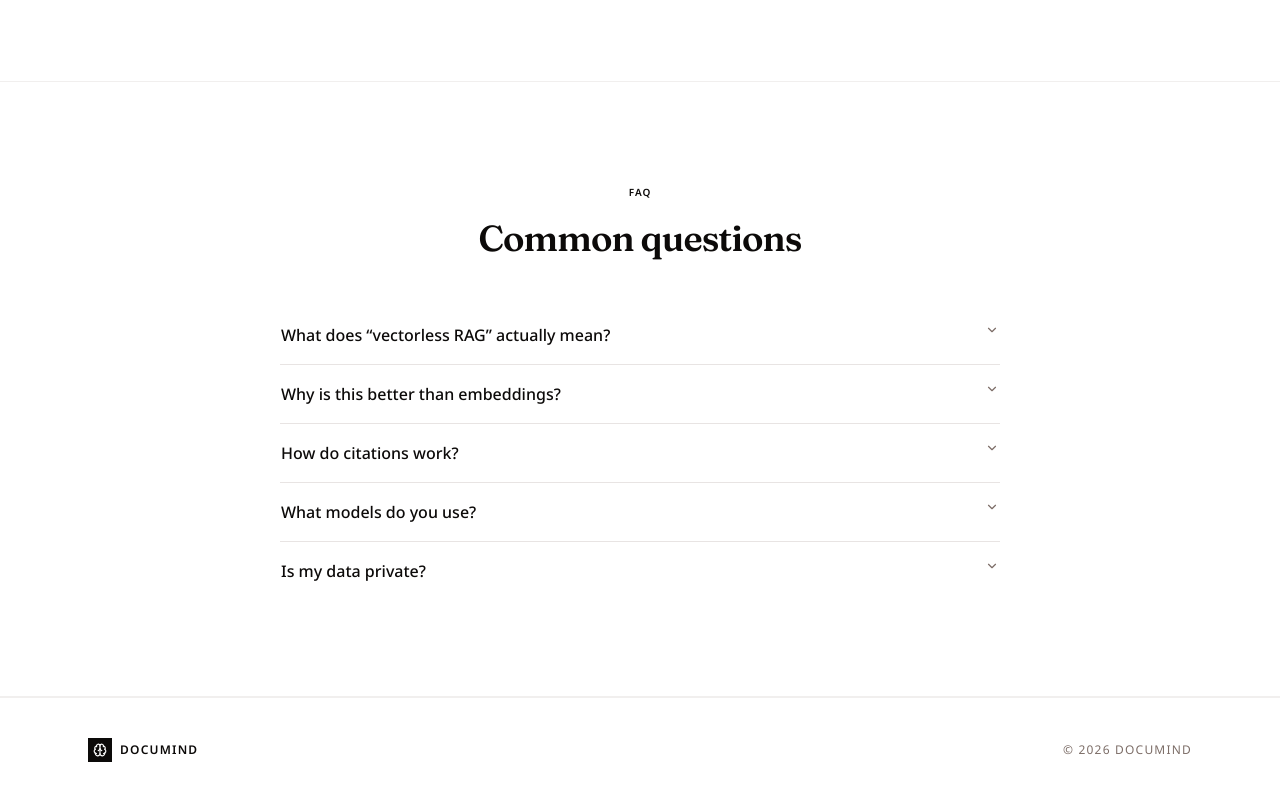
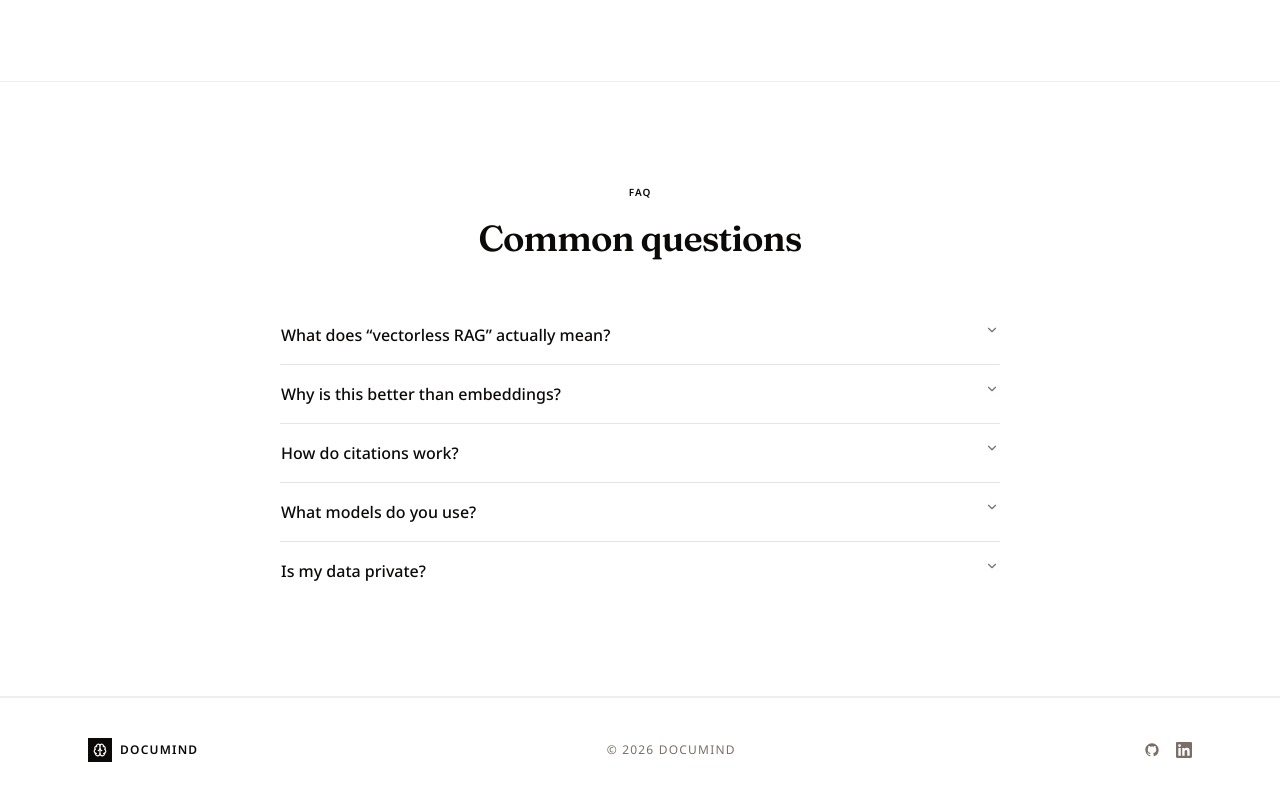
Before and after one commit to RakibulIslamm/docu_mind, a Next.js app: page / in a window 1280 px wide. Shown: the part 4821-5621 px from the top of the page. Built offline with nearby package versions, Linux system fonts and the light colour scheme; no server answers.

Commit message:
feat: update README and UI to include links to GitHub and LinkedIn; enhance AI disabled messages with repo link

```diff
--- a/app/dashboard/documents/page.tsx
+++ b/app/dashboard/documents/page.tsx
@@ -85,7 +85,8 @@
               <strong>AI features are disabled for this deployment.</strong>{" "}
               {!aiEnv.configured && aiEnv.reason === "missing"
                 ? "Set OPENROUTER_API_KEY in .env.local — document parsing requires it."
-                : "Clone the repo locally to try it — see README."}
+                : <>Clone the <a href="https://github.com/RakibulIslamm/docu_mind" target="_blank" rel="noopener noreferrer" className="underline underline-offset-2 hover:opacity-80">repo</a> locally to try it.</>
+              }
             </p>
           </div>
         )}
--- a/app/page.tsx
+++ b/app/page.tsx
@@ -743,6 +743,30 @@
         <p className="text-xs uppercase tracking-widest text-muted-foreground">
           © {new Date().getFullYear()} DocuMind
         </p>
+        <div className="flex items-center gap-4">
+          <a
+            href="https://github.com/RakibulIslamm/docu_mind"
+            target="_blank"
+            rel="noopener noreferrer"
+            aria-label="GitHub repository"
+            className="text-muted-foreground transition-colors hover:text-foreground"
+          >
+            <svg viewBox="0 0 24 24" className="size-4" fill="currentColor" aria-hidden="true">
+              <path d="M12 2C6.477 2 2 6.484 2 12.017c0 4.425 2.865 8.18 6.839 9.504.5.092.682-.217.682-.483 0-.237-.008-.868-.013-1.703-2.782.605-3.369-1.343-3.369-1.343-.454-1.158-1.11-1.466-1.11-1.466-.908-.62.069-.608.069-.608 1.003.07 1.531 1.032 1.531 1.032.892 1.53 2.341 1.088 2.91.832.092-.647.35-1.088.636-1.338-2.22-.253-4.555-1.113-4.555-4.951 0-1.093.39-1.988 1.029-2.688-.103-.253-.446-1.272.098-2.65 0 0 .84-.27 2.75 1.026A9.564 9.564 0 0112 6.844c.85.004 1.705.115 2.504.337 1.909-1.296 2.747-1.027 2.747-1.027.546 1.379.202 2.398.1 2.651.64.7 1.028 1.595 1.028 2.688 0 3.848-2.339 4.695-4.566 4.943.359.309.678.92.678 1.855 0 1.338-.012 2.419-.012 2.747 0 .268.18.58.688.482A10.019 10.019 0 0022 12.017C22 6.484 17.522 2 12 2z" />
+            </svg>
+          </a>
+          <a
+            href="https://www.linkedin.com/in/d-rakibul-islam/"
+            target="_blank"
+            rel="noopener noreferrer"
+            aria-label="LinkedIn profile"
+            className="text-muted-foreground transition-colors hover:text-foreground"
+          >
+            <svg viewBox="0 0 24 24" className="size-4" fill="currentColor" aria-hidden="true">
+              <path d="M20.447 20.452h-3.554v-5.569c0-1.328-.027-3.037-1.852-3.037-1.853 0-2.136 1.445-2.136 2.939v5.667H9.351V9h3.414v1.561h.046c.477-.9 1.637-1.85 3.37-1.85 3.601 0 4.267 2.37 4.267 5.455v6.286zM5.337 7.433a2.062 2.062 0 01-2.063-2.065 2.064 2.064 0 112.063 2.065zm1.782 13.019H3.555V9h3.564v11.452zM22.225 0H1.771C.792 0 0 .774 0 1.729v20.542C0 23.227.792 24 1.771 24h20.451C23.2 24 24 23.227 24 22.271V1.729C24 .774 23.2 0 22.222 0h.003z" />
+            </svg>
+          </a>
+        </div>
       </div>
     </footer>
   )
--- a/components/chat/chat-workspace.tsx
+++ b/components/chat/chat-workspace.tsx
@@ -164,7 +164,8 @@
               <strong>AI features are disabled for this deployment.</strong>{" "}
               {aiDisabledReason === "missing"
                 ? "Set OPENROUTER_API_KEY in .env.local to enable chat."
-                : "Clone the repo locally to try it — see README."}
+                : <>Clone the <a href="https://github.com/RakibulIslamm/docu_mind" target="_blank" rel="noopener noreferrer" className="underline underline-offset-2 hover:opacity-80">repo</a> locally to try it.</>
+              }
             </span>
           </div>
         )}
--- a/lib/ai/env.ts
+++ b/lib/ai/env.ts
@@ -38,7 +38,7 @@
   "OpenRouter is not configured. Set OPENROUTER_API_KEY in .env.local."
 
 export const AI_DISABLED_MESSAGE =
-  "AI features are disabled for this deployment. Clone the repo locally to try them — see README."
+  "AI features are disabled for this deployment. Clone the repo locally to try them: https://github.com/RakibulIslamm/docu_mind"
 
 /** Returns the appropriate error string for a non-configured result. */
 export function aiUnavailableMessage(
```
Also changed, not shown: 1 other file (tests, documents, lock files or other folders).
